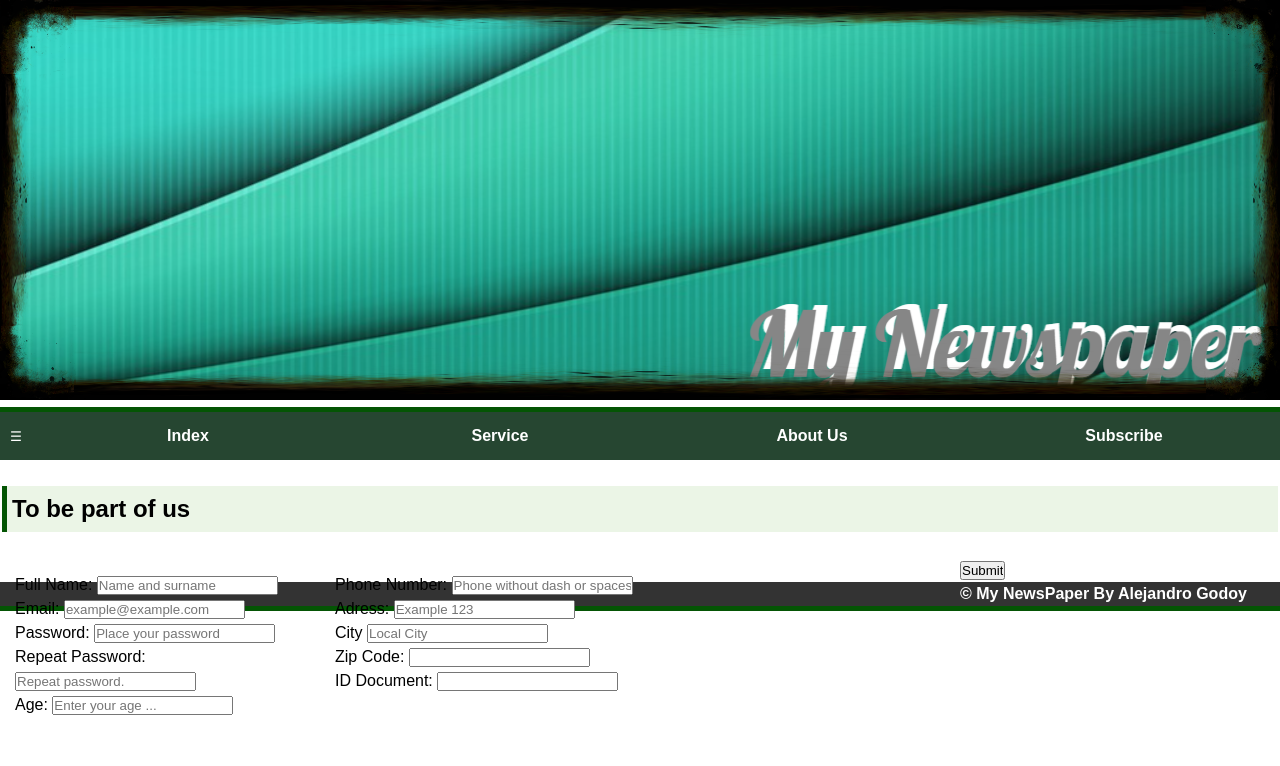
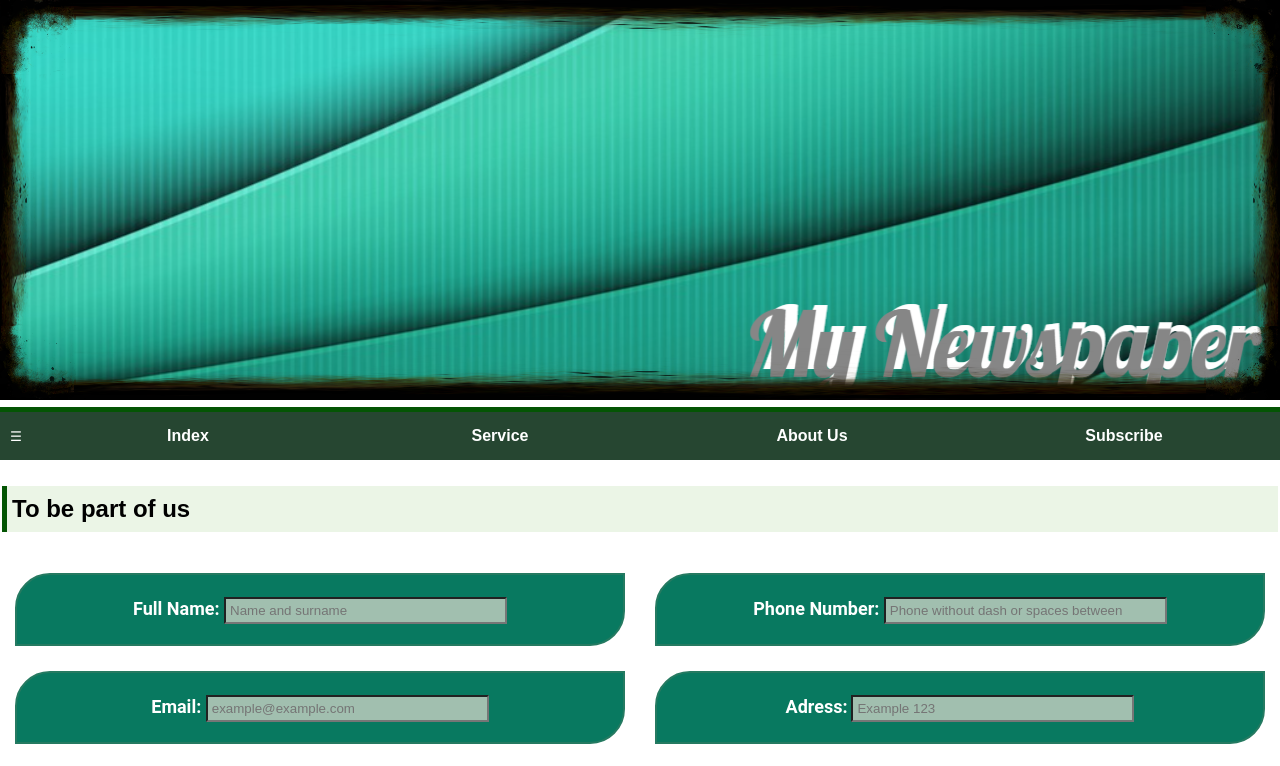
Before and after one commit to alejandogodoy/MyNewspapper, a plain HTML site: page subpage.html in a window 1280 px wide. Shown: the top 766 px of the page. Drawn offline with Linux system fonts and the light colour scheme.

Commit message:
add stylesheet for the subpage

```diff
--- a/style.css
+++ b/style.css
@@ -2,6 +2,12 @@
 body {
     font-family: Arial, Helvetica, sans-serif;
     line-height: 1.5;
+    margin: 0;
+    margin-bottom: 40px;
+}
+html {
+    min-height: 100%;
+    position: relative;
   }
 ul, ol {
     list-style:none;
@@ -28,11 +34,24 @@ h3 {
     font-family: -apple-system, BlinkMacSystemFont, 'Segoe UI', Roboto, Oxygen, Ubuntu, Cantarell, 'Open Sans', 'Helvetica Neue', sans-serif;
     font-weight: bold;
 }
+h4 {
+    font-weight: bold;
+    font-size: 12px;
+    color: rgb(233, 94, 94);
+}
 img {
     width: 100%;
     height: auto;
 }
-
+label {
+    font-weight: bold;
+    font-family: Roboto, Oxygen, Ubuntu, Cantarell, 'Open Sans', 'Helvetica Neue', sans-serif;
+}
+input {
+    background-color: #eee3d8a9;
+    width: 50%;
+    padding: 4px;
+}
 * {
     box-sizing: border-box;
     margin:0px;
@@ -40,7 +59,8 @@ img {
 }
 /* NAVEGATION MENU*/
 .header {
-    margin: auto;
+    width: 100%;
+    height: auto;
     padding: 0;
     text-align: center;
     border-bottom: 5px rgb(4, 85, 4) solid;
@@ -106,7 +126,7 @@ border-style: none;
 /*CONTENT STYLE*/
 .column {
     float: left;
-    width: 25%;
+    width: 50%;
     padding: 15px;
   }
 .column2 {
@@ -114,21 +134,46 @@ border-style: none;
     width: 50%;
     padding:15px;
   }
-.column3 {
-    float:left;
-    width: 25%;
-    padding:15px;
+  .content-box {
+    font-family: Century Gothic,CenturyGothic,AppleGothic,sans-serif;
+    color: #ffffff;
+    font-size: 18px;
+    font-weight: 400;
+    text-align: center;
+    background:rgb(8, 121, 96);
+    margin: 0 0 25px;
+    overflow: hidden;
+    padding: 20px;
+    border-radius: 35px 0px 35px 0px;
+    -moz-border-radius: 35px 0px 35px 0px;
+    -webkit-border-radius: 35px 0px 35px 0px;
+    border: 2px solid #257a61;
 }
-.row:after {
-    content: "";
+div#buttonSub {
     display: flex;
-    clear: both;
+    align-items: center;
+    justify-content: center;
+    width: 100%;
+    margin: 5px 5px 10px 5px;
+}
+
+.buttonb {
+        background-color: rgb(8, 121, 96);
+        color: whitesmoke;
+}
+.error {
+    background-color: red;
+    color: white;
 }
   .footerc {
         background-color: #333;
         color: #fff;
         font-weight: bold;
         border-bottom: 5px rgb(4, 85, 4) solid;
+        position: absolute;
+        bottom: 0;
+        width: 100%;
+        height: 40px;
   }
   .center {
       align-items: center;
@@ -143,10 +188,13 @@ border-style: none;
   }
   /*MEDIAQUERY*/
   @media screen and (max-width:748px) {
-    .column, .column2, .column3{
+    .column, .column2, .header{
       width: 100%;
 }
 li {
      display: none;
  }
+ label input {
+     width: 100%;
  }
+}
```
Lines whose indentation alone changed are shown as unchanged.
